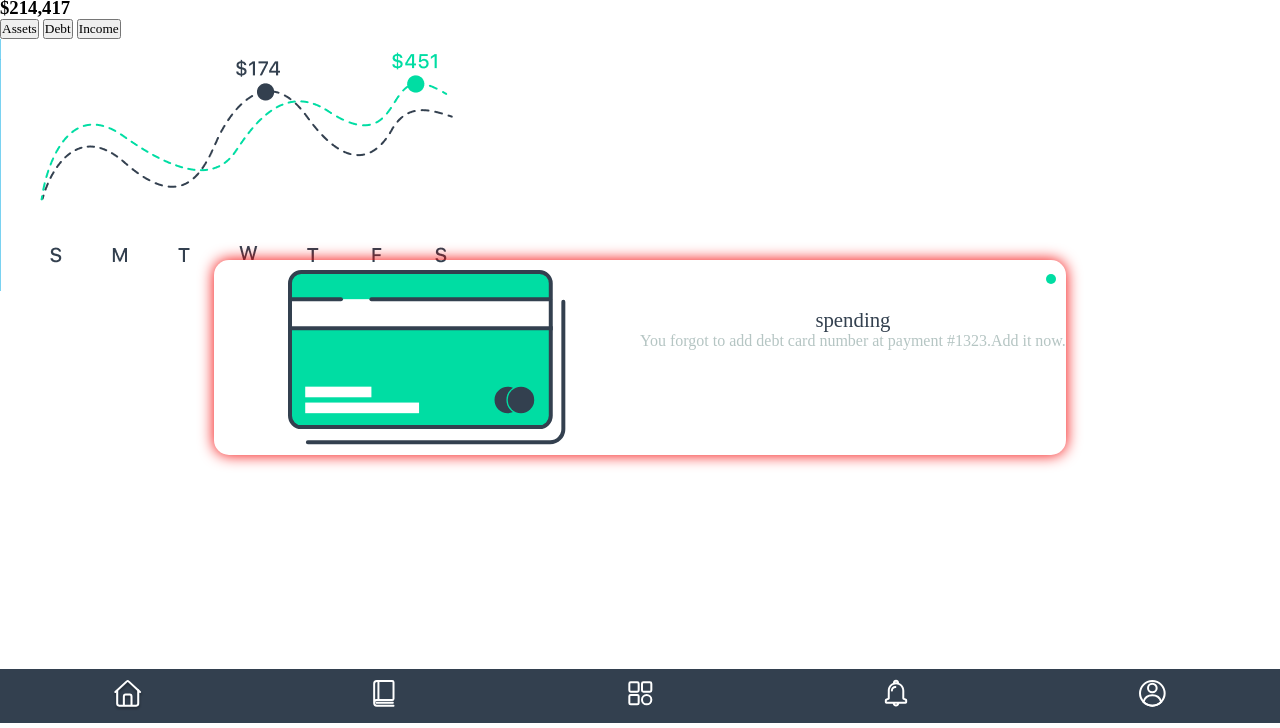
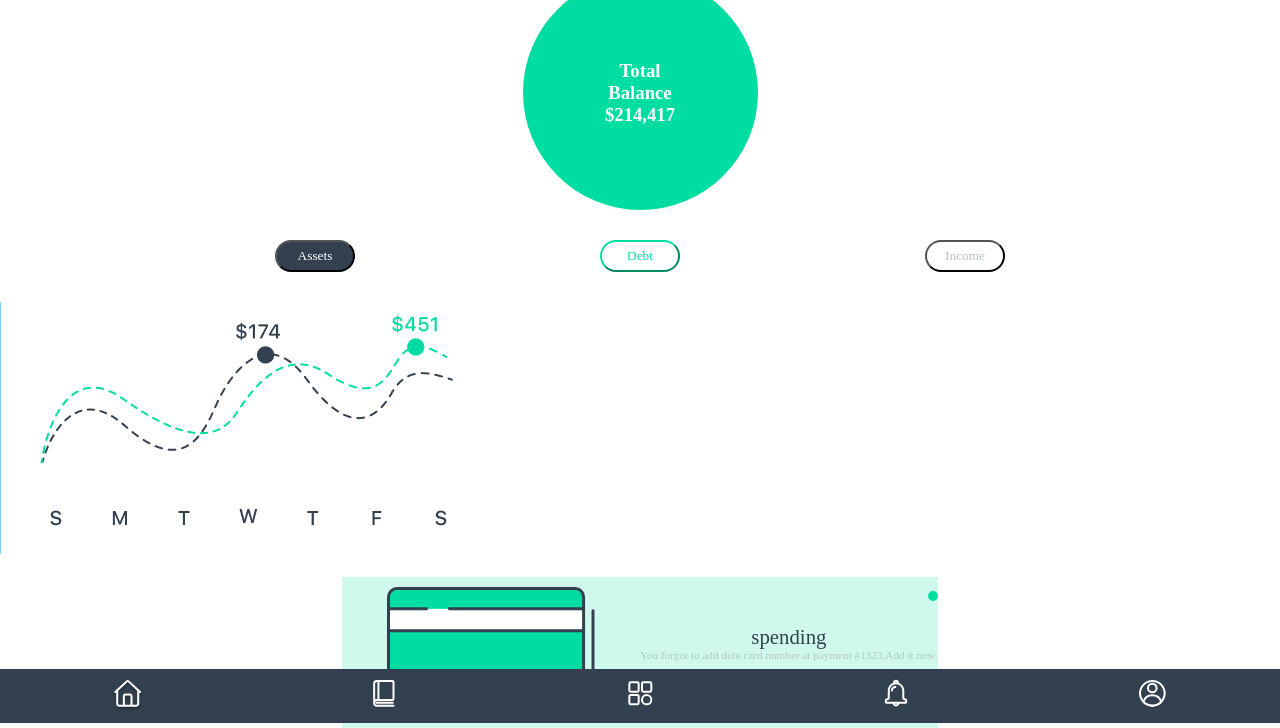
Before and after one commit to Hendricksoncala/VirtualWallet, a plain HTML site: page views/balance.html in a window 1280 px wide. Shown: the part 77-805 px from the top of the page. Drawn offline with nearby package versions, Linux system fonts and the light colour scheme.

Commit message:
feat: :sparkles: bases terminadas, falta acomodar parte superior e inferior
faltan arreglos peque;os

```diff
--- a/css/balance.css
+++ b/css/balance.css
@@ -3,7 +3,7 @@
 * {
     margin: 0;
     padding: 0;
-    box-sizing: border-box;
+
     font-family: "SF-Pro-Text-Regular";
 }
 
@@ -86,7 +86,7 @@
 }
 .main__banner{
     /* background: orange; */
-    height: 160px;
+    height: 170px;
     grid-area: banner;
     display: flex;
     justify-content: center;
@@ -97,9 +97,7 @@
     display: grid;
     grid-template-columns: repeat(2, 1fr);
     grid-template-rows: 1fr;
-    /* background: red; */
-    border-radius: 15px;
-    box-shadow: 0 0 15px hsl(0, 100%, 48%);
+    background: #00dda22f;
     grid-template-areas:
     "logo description";
 }
@@ -145,7 +143,7 @@
 .public__description small{
     display: block;
     font-family: "SF-Pro-Text-Regular";
-    font-size: 1em;
+    font-size: 0.7em;
     color: var(--color-cuarto);
 }
 
@@ -164,10 +162,55 @@
 }
 
 .total_balance{
+    display: flex;
+    justify-content: center;
+    align-items: center;
+    flex-direction: column;
+    background-color: #00DDA3;
+    border-radius: 50%;
+    width: 175px; /* Ajusta el tamaño del círculo según tus necesidades */
+    height: 175px; /* Ajusta el tamaño del círculo según tus necesidades */
+    padding: 30px;
+    margin: auto;
+    color: white;
 
 }
 
+.options{
+    display: flex;
+    justify-content: space-evenly;
+    align-items: center;
+    padding: 30px;
 
+
+}
+.options button{
+    width: 10vh;
+    height: 4vh;
+    border-radius: 20vh;
+}
+.black{
+    background: #33404F;
+    color: white
+}
+.green{
+    background: white;
+    border-color: #00DDA3;
+    color: #00DDA3;
+}
+.white{
+    background: white;
+    color: #B5C5C3
+}
+
+.grafica_balance{
+    max-width: 100%;
+    height: auto;
+    display: block;
+    margin: auto;
+    width: 100%;
+    height: 100%;
+}
 
 
 
--- a/views/balance.html
+++ b/views/balance.html
@@ -13,21 +13,22 @@
             <div class="logo__icono">
                 <img src="../storage/img/inveto.svg">
             </div>
-            <div class="logo__titulo">invento</div>
+            <div class="logo__titulo">inveto</div>
         </div>
         <div class="header__menu">
             <i class='bx bx-menu'></i>
         </div>
     </header>
     <section class="total_balance">
-        <h3>Total Balance</h3>
+        <h3>Total</h3>
+        <h3>Balance</h3>
         <h3>$214,417</h3>
 
     </section>
     <section class="options">
-        <button>Assets</button>
-        <button>Debt</button>
-        <button>Income</button>
+        <button class="black">Assets</button>
+        <button class="green">Debt</button>
+        <button class="white">Income</button>
 
     </section>
     <section class="grafica_balance">
```
